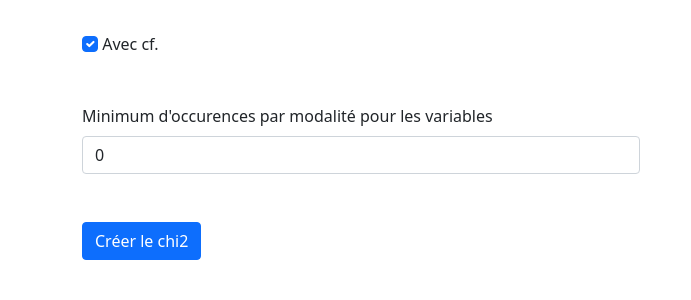
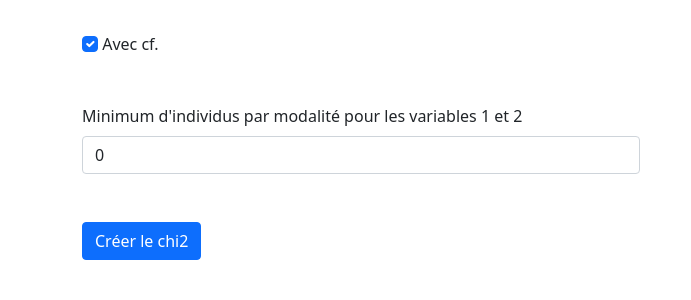
Before and after one commit to feliciencorbat/smg-troncs, a Django app: template stats/templates/stats/chi2.html in a window 1280 px wide. Shown: the part 698-998 px from the top of the page, without its empty margins (0-691 px from the left). Run offline with Django 4.2, Linux system fonts and the light colour scheme; the template is opened without the code that fills it, so the values that code supplies are empty.

Commit message:
Writing correction

```diff
--- a/stats/templates/stats/anova.html
+++ b/stats/templates/stats/anova.html
@@ -39,7 +39,7 @@
                 </label>
             </div>
             <div class="mt-5 col-md-6">
-                <label for="minimum" class="form-label">Minimum d'occurences par modalité pour la variable qualitative (minimum 3)</label>
+                <label for="minimum" class="form-label">Minimum d'individus par modalité pour la variable qualitative (minimum 3)</label>
                 <input name="minimum" type="text" class="form-control" id="minimum" value="3">
             </div>
             {% csrf_token %}
--- a/stats/templates/stats/chi2.html
+++ b/stats/templates/stats/chi2.html
@@ -45,7 +45,7 @@
                 </label>
             </div>
             <div class="mt-5 col-md-6">
-                <label for="minimum" class="form-label">Minimum d'occurences par modalité pour les variables</label>
+                <label for="minimum" class="form-label">Minimum d'individus par modalité pour les variables 1 et 2</label>
                 <input name="minimum" type="text" class="form-control" id="minimum" value="0">
             </div>
 
```
